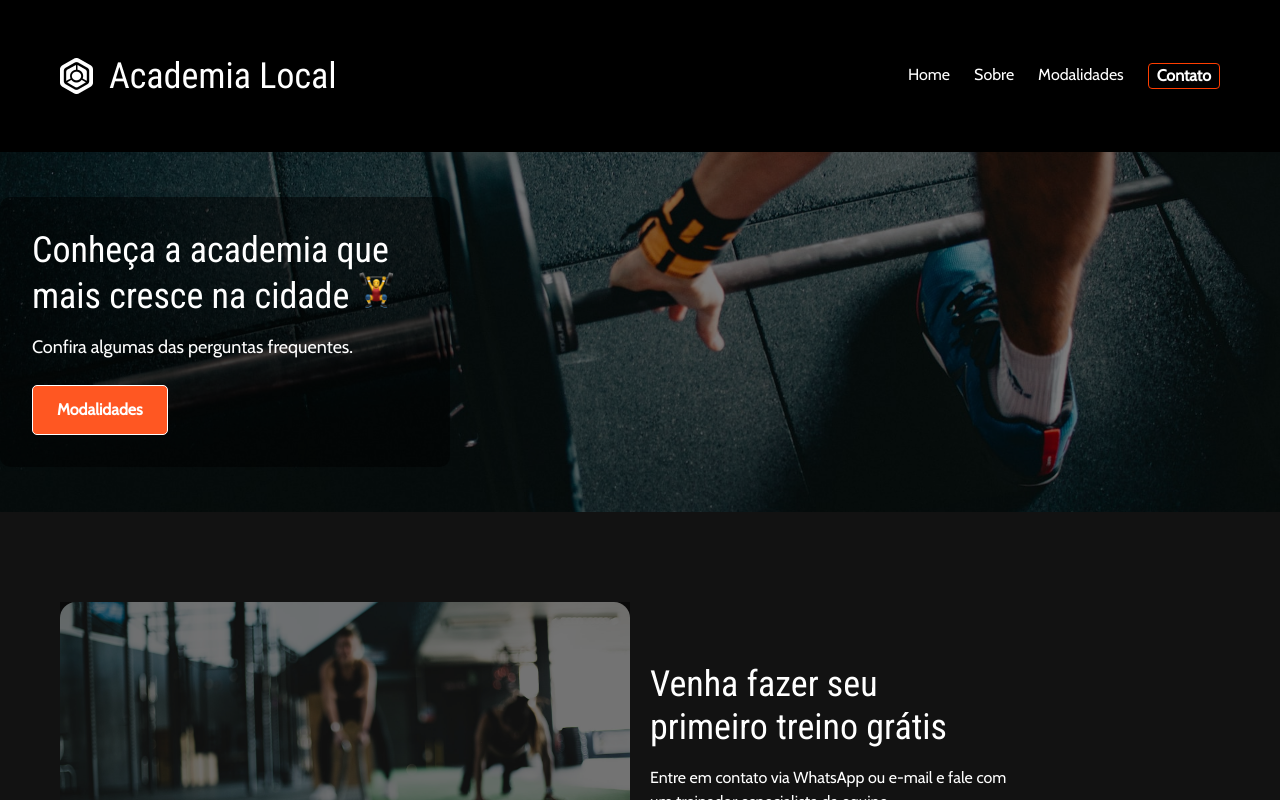
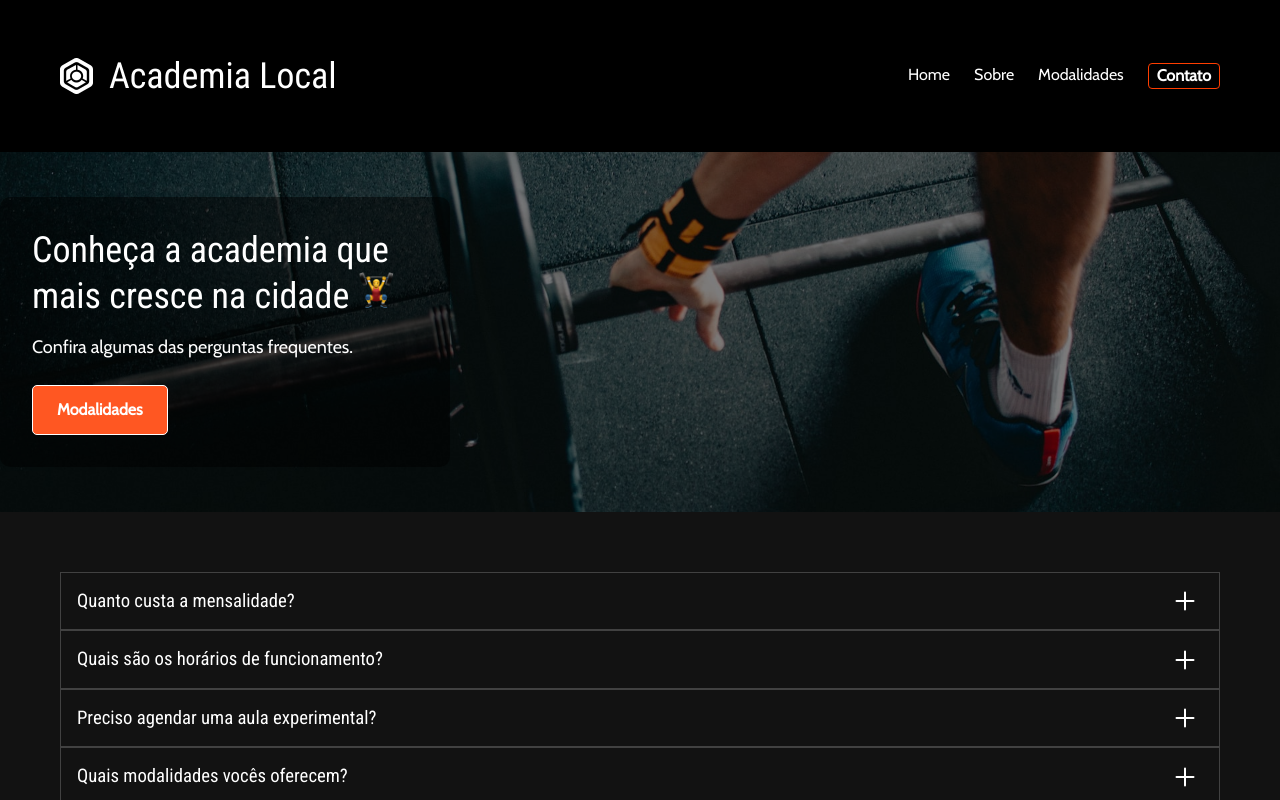
Before and after one commit to josuecintra/svelte-academia, a SvelteKit app: page /sobre in a window 1280 px wide. Shown: the top 800 px of the page. Built offline with nearby package versions, Linux system fonts and the light colour scheme.

Commit message:
\iniciando design componente perguntas respostas

```diff
--- a/src/lib/Footer.svelte
+++ b/src/lib/Footer.svelte
@@ -41,6 +41,7 @@
         position: absolute;
         inset: 0;
         background-color: var(--overlay);
+        border-radius: 16px;
     }
 
     img {
--- /dev/null
+++ b/src/lib/Info.svelte
@@ -0,0 +1,60 @@
+<script>
+    import IconPlus from "$lib/assets/IconPlus.svelte";
+    export let question;
+    export let answer;
+
+
+</script>
+
+<div class="info">
+    <div class="question">
+        <h3>{question}</h3>
+        <IconPlus />
+    </div>
+    <div class="answer">
+        <p>{answer}</p>
+    </div>
+</div>
+
+<style>
+    .question{
+        display: flex;
+        align-items: center;
+        border: 1px solid var(--subtle);
+        padding: 17px 16px;
+        /* justify-content: space-between; */
+        cursor: pointer;
+    }
+
+    .question :global(svg){
+        width: 20px;
+        height: 20px;
+        margin-left: auto;
+        margin-right: 8px;
+        fill: var(--subtle);
+        transition: transform 0.3s ease;
+
+    }
+    .answer{
+        padding: 0 16px;
+        margin-top: 16px;
+        display: none;
+    }
+/*
+    .info{
+        border-bottom: 1px solid var(--gray-300);
+        padding: 20px 0;
+    }
+    .info:last-child{
+        border-bottom: none;
+    }
+    .question h3{
+        font-size: 1.2rem;
+        color: var(--gray-800);
+    }
+    .answer p{
+        color: var(--gray-600);
+        line-height: 1.6;
+    }
+     */
+</style>
--- a/src/routes/sobre/+page.svelte
+++ b/src/routes/sobre/+page.svelte
@@ -1,4 +1,5 @@
 <script>
+	import Info from "$lib/Info.svelte";
 	import Intro from "$lib/Intro.svelte";
 
 </script>
@@ -12,3 +13,40 @@
     img="exercicios"
     icon="weight"
 />
+
+<section class="faq">
+    <div class="faq__wrapper wrap">
+        <Info
+            question ="Quanto custa a mensalidade?"
+            answer="Nossas mensalidades variam de acordo com o plano escolhido. Temos opções a partir de R$99,00 por mês."
+        />
+        <Info
+            question ="Quais são os horários de funcionamento?"
+            answer="Estamos abertos de segunda a sexta, das 6h às 22h, e aos sábados, das 8h às 18h."
+        />
+        <Info
+            question ="Preciso agendar uma aula experimental?"
+            answer="Sim, recomendamos que você agende uma aula experimental para conhecer nossas instalações e instrutores."
+        />
+        <Info
+            question ="Quais modalidades vocês oferecem?"
+            answer="Oferecemos uma variedade de modalidades, incluindo musculação, yoga, pilates, spinning e muito mais."
+        />
+        <Info
+            question ="Vocês oferecem planos familiares ou corporativos?"
+            answer="Sim, temos planos especiais para famílias e empresas. Entre em contato conosco para mais detalhes."
+        />
+    </div>
+</section>
+
+<style>
+    .faq{
+        margin-top: 60px;
+        /* background-color: var(--gray-100); */
+    }
+    /* .faq__wrapper{
+        display: grid;
+        grid-template-columns: repeat(auto-fit, minmax(300px, 1fr));
+        gap: 2rem;
+    } */
+</style>
```
Also changed, not shown: src/lib/assets/IconPlus.svelte (renamed from src/lib/assets/plus.svg).
